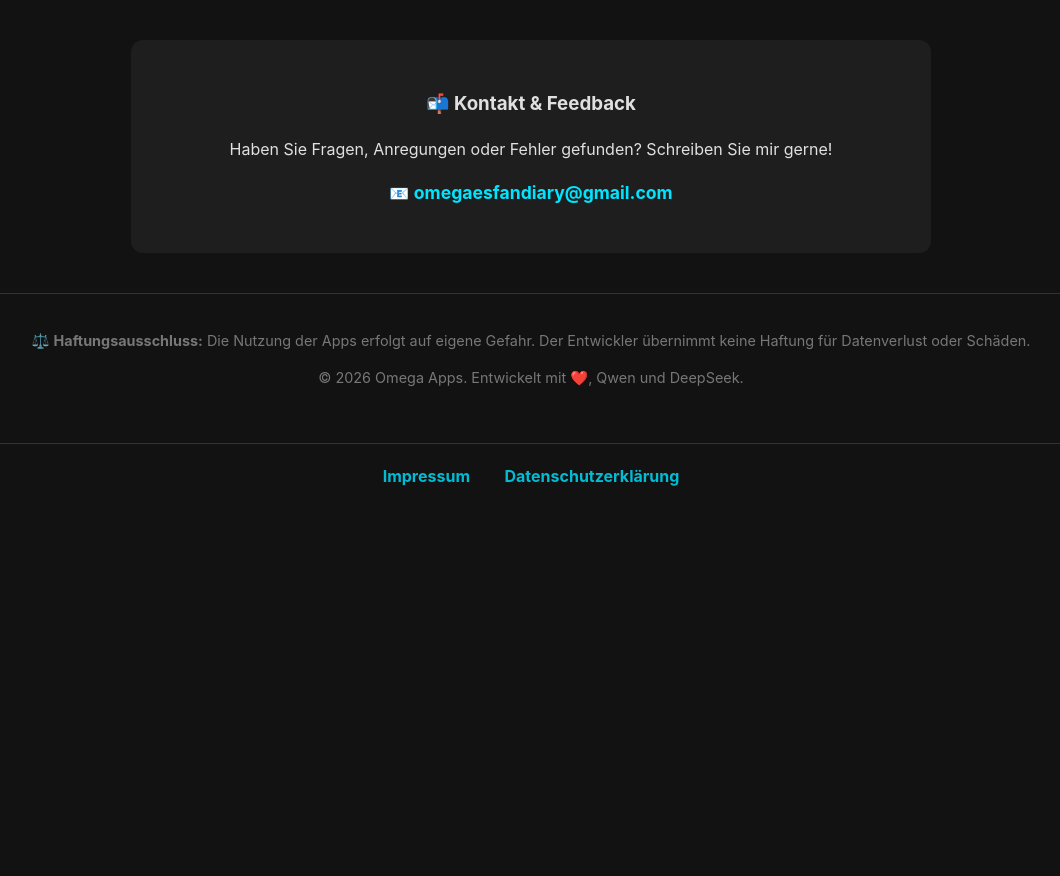
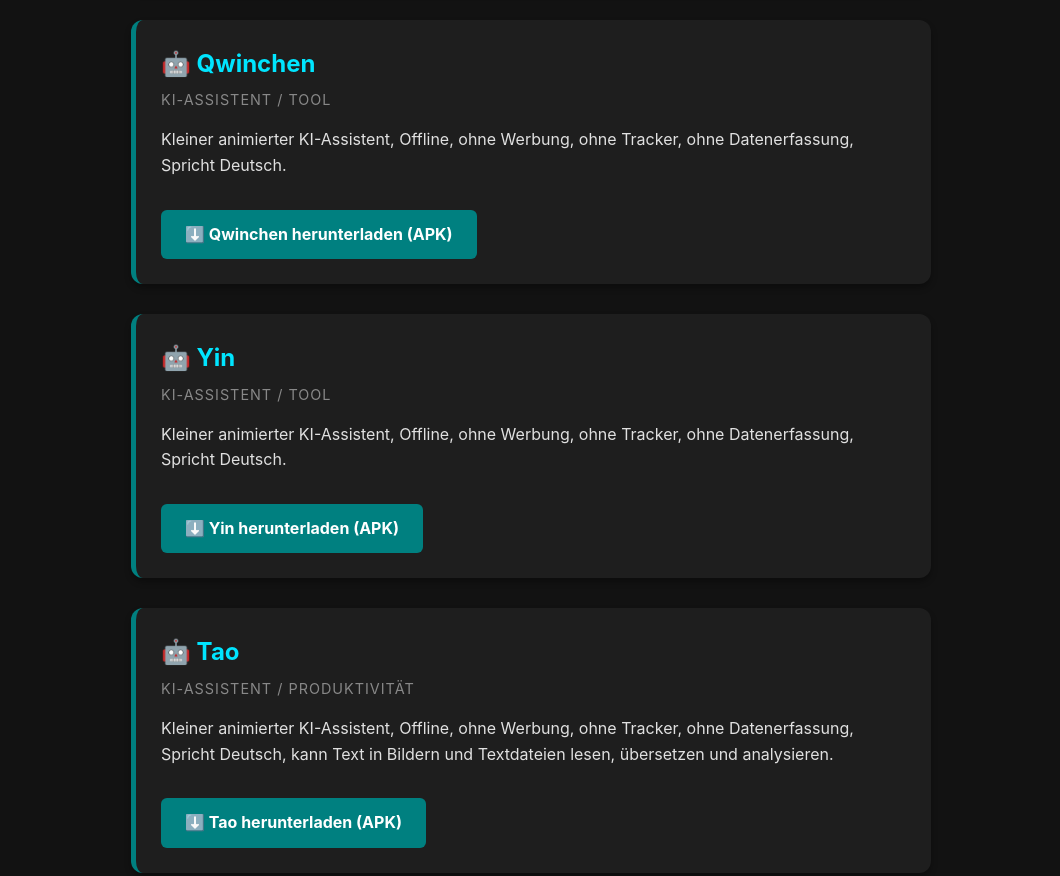
Before and after one commit to omegaesfandiary-wq/omega-apps, a plain HTML site: page index.html in a window 1280 px wide. Shown: the part 1960-2836 px from the top of the page, without its empty margins (109-1169 px from the left). Before the commit the page ends 2470 px from the top, so only its background shows below. Drawn offline with Linux system fonts and the light colour scheme.

Commit message:
Update index.html

```diff
--- a/index.html
+++ b/index.html
@@ -140,6 +140,30 @@
             <a href="USB-Waechter-release-signed.apk" class="btn">⬇️ USB-Wächter herunterladen (APK)</a>
         </div>
 
+        <!-- APP 5: Qwinchen -->
+        <div class="app-card">
+            <h2>🤖 Qwinchen</h2>
+            <span class="category">KI-Assistent / Tool</span>
+            <p>Kleiner animierter KI-Assistent, Offline, ohne Werbung, ohne Tracker, ohne Datenerfassung, Spricht Deutsch.</p>
+            <a href="https://github.com/omegaesfandiary-wq/omega-apps/releases/download/v1.0/Qwinchen-release.apk" class="btn">⬇️ Qwinchen herunterladen (APK)</a>
+        </div>
+
+        <!-- APP 6: Yin -->
+        <div class="app-card">
+            <h2>🤖 Yin</h2>
+            <span class="category">KI-Assistent / Tool</span>
+            <p>Kleiner animierter KI-Assistent, Offline, ohne Werbung, ohne Tracker, ohne Datenerfassung, Spricht Deutsch.</p>
+            <a href="https://github.com/omegaesfandiary-wq/omega-apps/releases/download/v1.0/Yin-release.apk" class="btn">⬇️ Yin herunterladen (APK)</a>
+        </div>
+
+        <!-- APP 7: Tao -->
+        <div class="app-card">
+            <h2>🤖 Tao</h2>
+            <span class="category">KI-Assistent / Produktivität</span>
+            <p>Kleiner animierter KI-Assistent, Offline, ohne Werbung, ohne Tracker, ohne Datenerfassung, Spricht Deutsch, kann Text in Bildern und Textdateien lesen, übersetzen und analysieren.</p>
+            <a href="https://github.com/omegaesfandiary-wq/omega-apps/releases/download/v1.0/Tao-release.apk" class="btn">⬇️ Tao herunterladen (APK)</a>
+        </div>
+
         <!-- KONTAKT -->
         <div class="contact">
             <h3>📬 Kontakt & Feedback</h3>
```
